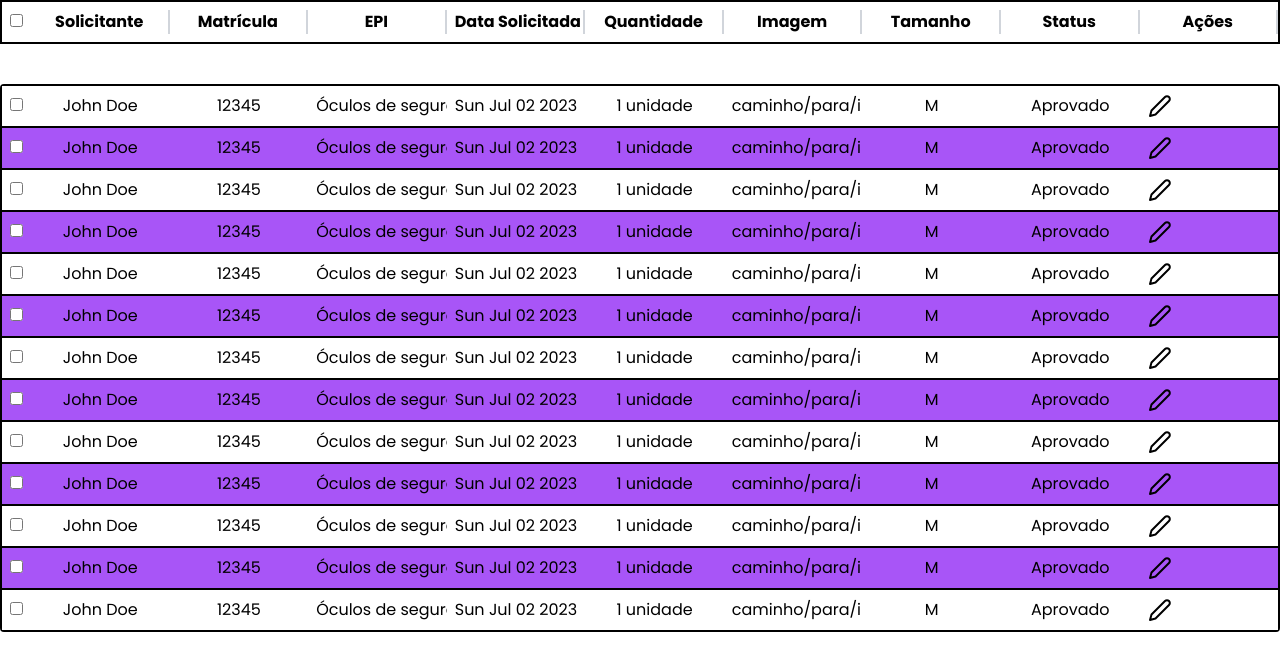
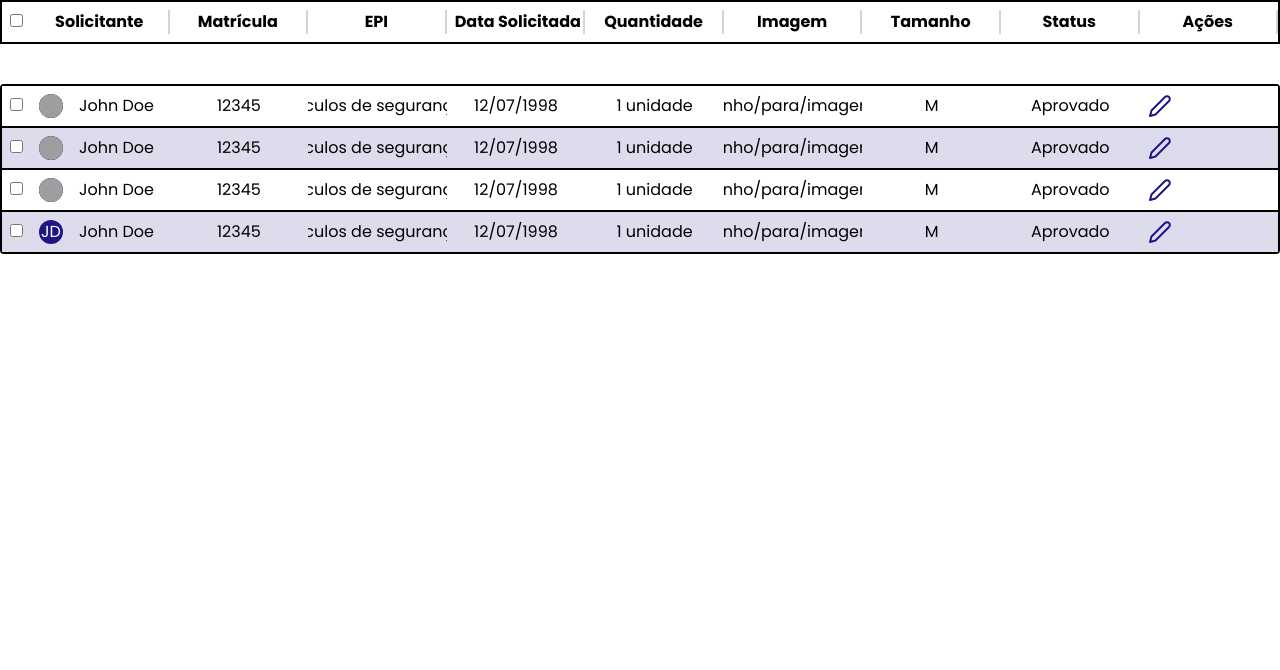
Before and after one commit to Desenvolvendo-Solucoes/frontend-fimm, a Next.js app: page /dashbord in a window 1280 px wide. Shown: the top 670 px of the page. Built offline with nearby package versions, Linux system fonts and the light colour scheme; grey boxes are pictures that could not be loaded.

Commit message:
Feat [avatar] - Avatar Icon
-Adicionando icone de avatar ao datagrid

```diff
--- a/package.json
+++ b/package.json
@@ -12,6 +12,7 @@
     "@fontsource/poppins": "^5.0.3",
     "@material-tailwind/react": "^2.0.4",
     "@next/font": "^13.4.7",
+    "@radix-ui/react-avatar": "^1.0.3",
     "@types/node": "20.3.2",
     "@types/react": "18.2.14",
     "@types/react-dom": "18.2.6",
--- /dev/null
+++ b/src/app/components/Avatar/index.tsx
@@ -0,0 +1,38 @@
+import * as Avatar from '@radix-ui/react-avatar'
+import React from 'react'
+
+type AvatarIterface = {
+  img: string
+  nome: string
+}
+
+const AvatarIcon: React.FC<AvatarIterface> = ({ img, nome }) => {
+  const obterIniciais = (nomeCompleto: string) => {
+    const nomes = nomeCompleto.split(' ') // Divide a string em uma matriz de nomes
+
+    if (nomes.length < 2) {
+      // Verifica se há pelo menos um nome e um sobrenome
+      console.log('Insira um nome completo válido.')
+      return
+    }
+
+    const primeiraLetraPrimeiroNome = nomes[0][0] // Obtém a primeira letra do primeiro nome
+    const ultimoNome = nomes[nomes.length - 1] // Obtém o último nome
+    const primeiraLetraUltimoNome = ultimoNome[0] // Obtém a primeira letra do último nome
+
+    return primeiraLetraPrimeiroNome + primeiraLetraUltimoNome
+  }
+
+  return (
+    <Avatar.Root className="inline-flex h-6 w-6 items-center justify-center overflow-hidden rounded-full bg-primary align-middle text-white">
+      <Avatar.Image
+        className="h-full w-full rounded-[inherit] object-cover"
+        src={img}
+        alt="Avatar"
+      />
+      <Avatar.Fallback>{obterIniciais(nome)}</Avatar.Fallback>
+    </Avatar.Root>
+  )
+}
+
+export default AvatarIcon
--- a/src/app/components/Datagrid/Td/index.tsx
+++ b/src/app/components/Datagrid/Td/index.tsx
@@ -1,12 +1,22 @@
-import React from 'react'
+import React, { ReactNode } from 'react'
 
 interface Data {
-  data: Array<any>
+  data?: string
+  children?: ReactNode
 }
 
-const Td: React.FC<Data> = ({ data }) => {
+const Td: React.FC<Data> = ({ data, children }) => {
+  if (children) {
+    return (
+      <td className="flex w-4/12 justify-start gap-4 overflow-hidden whitespace-nowrap p-2">
+        {children}
+        {data}
+      </td>
+    )
+  }
   return (
-    <td className="w-4/12  justify-center overflow-hidden whitespace-nowrap p-2">
+    <td className="flex w-4/12 justify-center overflow-hidden whitespace-nowrap p-2">
+      {children}
       {data}
     </td>
   )
--- a/src/app/components/Datagrid/index.tsx
+++ b/src/app/components/Datagrid/index.tsx
@@ -4,9 +4,21 @@ import { Edit2 } from 'react-feather'
 import React, { useState } from 'react'
 import Td from './Td'
 import Th from './Th'
+import AvatarIcon from '../Avatar'
 
+type DataType = {
+  solicitante: string
+  avatar: string
+  matricula: string
+  epi: string
+  dataSolicitada: string
+  quantidade: string
+  imagem: string
+  tamanho: string
+  status: string
+}
 interface DataGridProps {
-  data: Array<any>
+  data: DataType[]
 }
 
 const DataGrid: React.FC<DataGridProps> = ({ data }) => {
@@ -63,7 +75,7 @@ const DataGrid: React.FC<DataGridProps> = ({ data }) => {
               key={index}
               className={` ${
                 index === 0 ? '' : 'border-t-2'
-              } flex border-black text-center odd:bg-white even:bg-purple-500`} /// Altera a cor das Linhas do dataGrid
+              } flex border-black bg-datagrid-row text-center odd:bg-white`} /// Altera a cor das Linhas do dataGrid
             >
               <td className="p-2">
                 <input
@@ -72,15 +84,19 @@ const DataGrid: React.FC<DataGridProps> = ({ data }) => {
                   onChange={() => handleCheckboxChange(index)}
                 />
               </td>
-              <Td data={item.solicitante} />
+              <Td data={item.solicitante}>
+                <AvatarIcon img={item.avatar} nome={item.solicitante} />
+              </Td>
               <Td data={item.matricula} />
               <Td data={item.epi} />
-              <Td data={item.dataSolicitada.toDateString()} />
+              <Td data={item.dataSolicitada} />
               <Td data={item.quantidade} />
               <Td data={item.imagem} />
               <Td data={item.tamanho} />
               <Td data={item.status} />
-              <Td data={<Edit2 />} />
+              <Td>
+                <Edit2 className="text-primary" />
+              </Td>
             </tr>
           ))}
         </tbody>
--- a/src/app/dashbord/page.tsx
+++ b/src/app/dashbord/page.tsx
@@ -5,146 +5,47 @@ export default function Teste() {
   const data = [
     {
       solicitante: 'John Doe',
-      matricula: 12345,
+      avatar: 'https://img.icons8.com/color/600w/000000/avatar.png',
+      matricula: '12345',
       epi: 'Óculos de segurança',
-      dataSolicitada: new Date(),
+      dataSolicitada: '12/07/1998',
       quantidade: '1 unidade',
       imagem: 'caminho/para/imagem.jpg',
       tamanho: 'M',
       status: 'Aprovado',
-      acoes: <button>Editar</button>,
     },
     {
       solicitante: 'John Doe',
-      matricula: 12345,
+      avatar: 'https://img.icons8.com/color/600w/000000/avatar.png',
+      matricula: '12345',
       epi: 'Óculos de segurança',
-      dataSolicitada: new Date(),
+      dataSolicitada: '12/07/1998',
       quantidade: '1 unidade',
       imagem: 'caminho/para/imagem.jpg',
       tamanho: 'M',
       status: 'Aprovado',
-      acoes: <button>Editar</button>,
     },
     {
       solicitante: 'John Doe',
-      matricula: 12345,
+      avatar: 'https://img.icons8.com/color/600w/000000/avatar.png',
+      matricula: '12345',
       epi: 'Óculos de segurança',
-      dataSolicitada: new Date(),
+      dataSolicitada: '12/07/1998',
       quantidade: '1 unidade',
       imagem: 'caminho/para/imagem.jpg',
       tamanho: 'M',
       status: 'Aprovado',
-      acoes: <button>Editar</button>,
     },
     {
       solicitante: 'John Doe',
-      matricula: 12345,
+      avatar: '',
+      matricula: '12345',
       epi: 'Óculos de segurança',
-      dataSolicitada: new Date(),
+      dataSolicitada: '12/07/1998',
       quantidade: '1 unidade',
       imagem: 'caminho/para/imagem.jpg',
       tamanho: 'M',
       status: 'Aprovado',
-      acoes: <button>Editar</button>,
-    },
-    {
-      solicitante: 'John Doe',
-      matricula: 12345,
-      epi: 'Óculos de segurança',
-      dataSolicitada: new Date(),
-      quantidade: '1 unidade',
-      imagem: 'caminho/para/imagem.jpg',
-      tamanho: 'M',
-      status: 'Aprovado',
-      acoes: <button>Editar</button>,
-    },
-    {
-      solicitante: 'John Doe',
-      matricula: 12345,
-      epi: 'Óculos de segurança',
-      dataSolicitada: new Date(),
-      quantidade: '1 unidade',
-      imagem: 'caminho/para/imagem.jpg',
-      tamanho: 'M',
-      status: 'Aprovado',
-      acoes: <button>Editar</button>,
-    },
-    {
-      solicitante: 'John Doe',
-      matricula: 12345,
-      epi: 'Óculos de segurança',
-      dataSolicitada: new Date(),
-      quantidade: '1 unidade',
-      imagem: 'caminho/para/imagem.jpg',
-      tamanho: 'M',
-      status: 'Aprovado',
-      acoes: <button>Editar</button>,
-    },
-    {
-      solicitante: 'John Doe',
-      matricula: 12345,
-      epi: 'Óculos de segurança',
-      dataSolicitada: new Date(),
-      quantidade: '1 unidade',
-      imagem: 'caminho/para/imagem.jpg',
-      tamanho: 'M',
-      status: 'Aprovado',
-      acoes: <button>Editar</button>,
-    },
-    {
-      solicitante: 'John Doe',
-      matricula: 12345,
-      epi: 'Óculos de segurança',
-      dataSolicitada: new Date(),
-      quantidade: '1 unidade',
-      imagem: 'caminho/para/imagem.jpg',
-      tamanho: 'M',
-      status: 'Aprovado',
-      acoes: <button>Editar</button>,
-    },
-    {
-      solicitante: 'John Doe',
-      matricula: 12345,
-      epi: 'Óculos de segurança',
-      dataSolicitada: new Date(),
-      quantidade: '1 unidade',
-      imagem: 'caminho/para/imagem.jpg',
-      tamanho: 'M',
-      status: 'Aprovado',
-      acoes: <button>Editar</button>,
-    },
-    {
-      solicitante: 'John Doe',
-      matricula: 12345,
-      epi: 'Óculos de segurança',
-      dataSolicitada: new Date(),
-      quantidade: '1 unidade',
-      imagem: 'caminho/para/imagem.jpg',
-      tamanho: 'M',
-      status: 'Aprovado',
-      acoes: <button>Editar</button>,
-    },
-    {
-      solicitante: 'John Doe',
-      matricula: 12345,
-      epi: 'Óculos de segurança',
-      dataSolicitada: new Date(),
-      quantidade: '1 unidade',
-      imagem: 'caminho/para/imagem.jpg',
-      tamanho: 'M',
-      status: 'Aprovado',
-      acoes: <button>Editar</button>,
-    },
-    {
-      solicitante: 'John Doe',
-      matricula: 12345,
-      epi: 'Óculos de segurança',
-      dataSolicitada: new Date(),
-      quantidade: '1 unidade',
-      imagem: 'caminho/para/imagem.jpg',
-      tamanho: 'M',
-      status: 'Aprovado',
-      acoes: <button>Editar</button>,
     },
     // Adicione mais itens de dados conforme necessário
   ]
--- a/tailwind.config.js
+++ b/tailwind.config.js
@@ -21,6 +21,9 @@ module.exports = {
           secondary: '#1E3A8A',
         },
         primary: '#1E1685',
+        datagrid: {
+          row: '#DDDCED',
+        },
       },
     },
   },
```
Also changed, not shown: src/app/components/Input.tsx (deleted), 1 other file (tests, documents, lock files or other folders).
